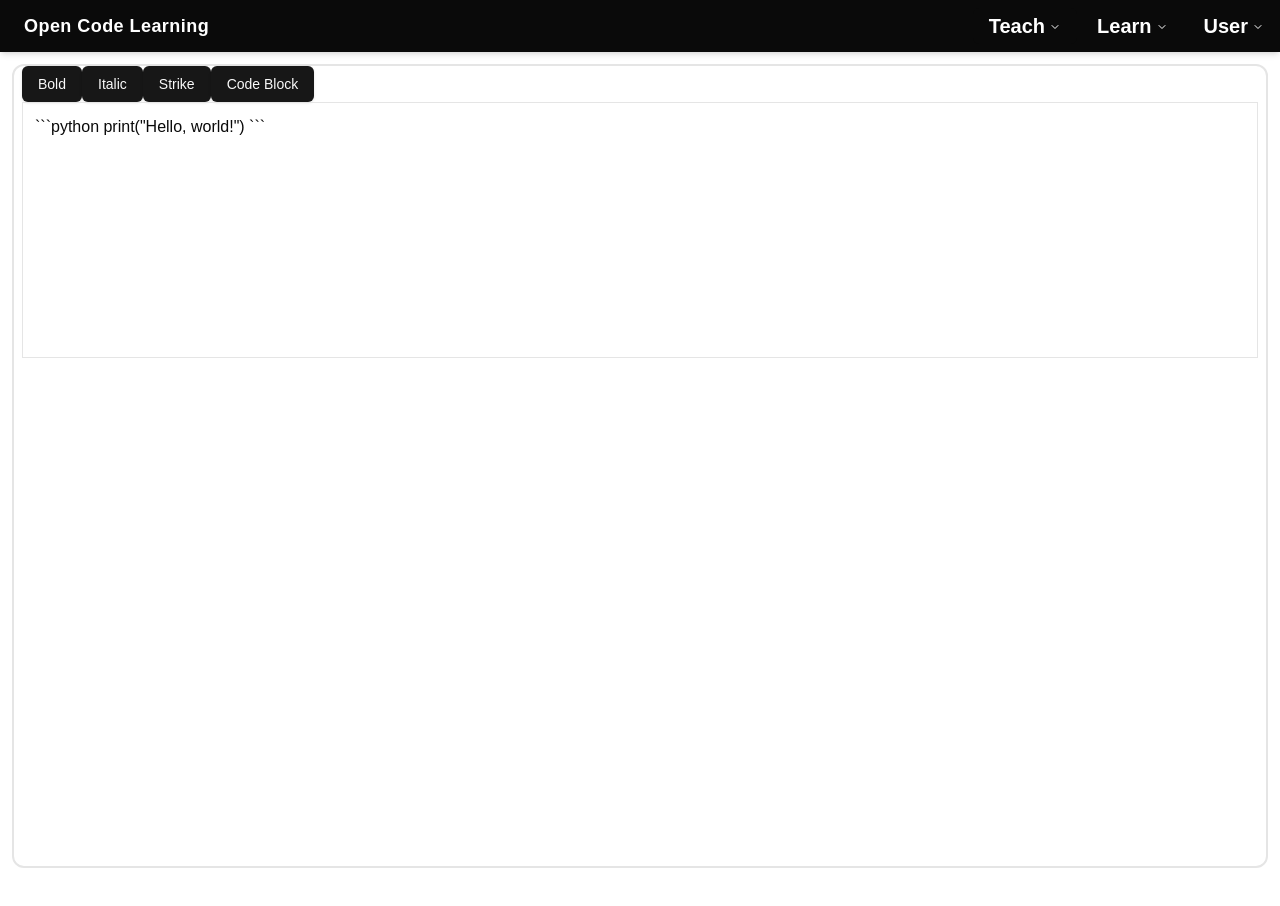
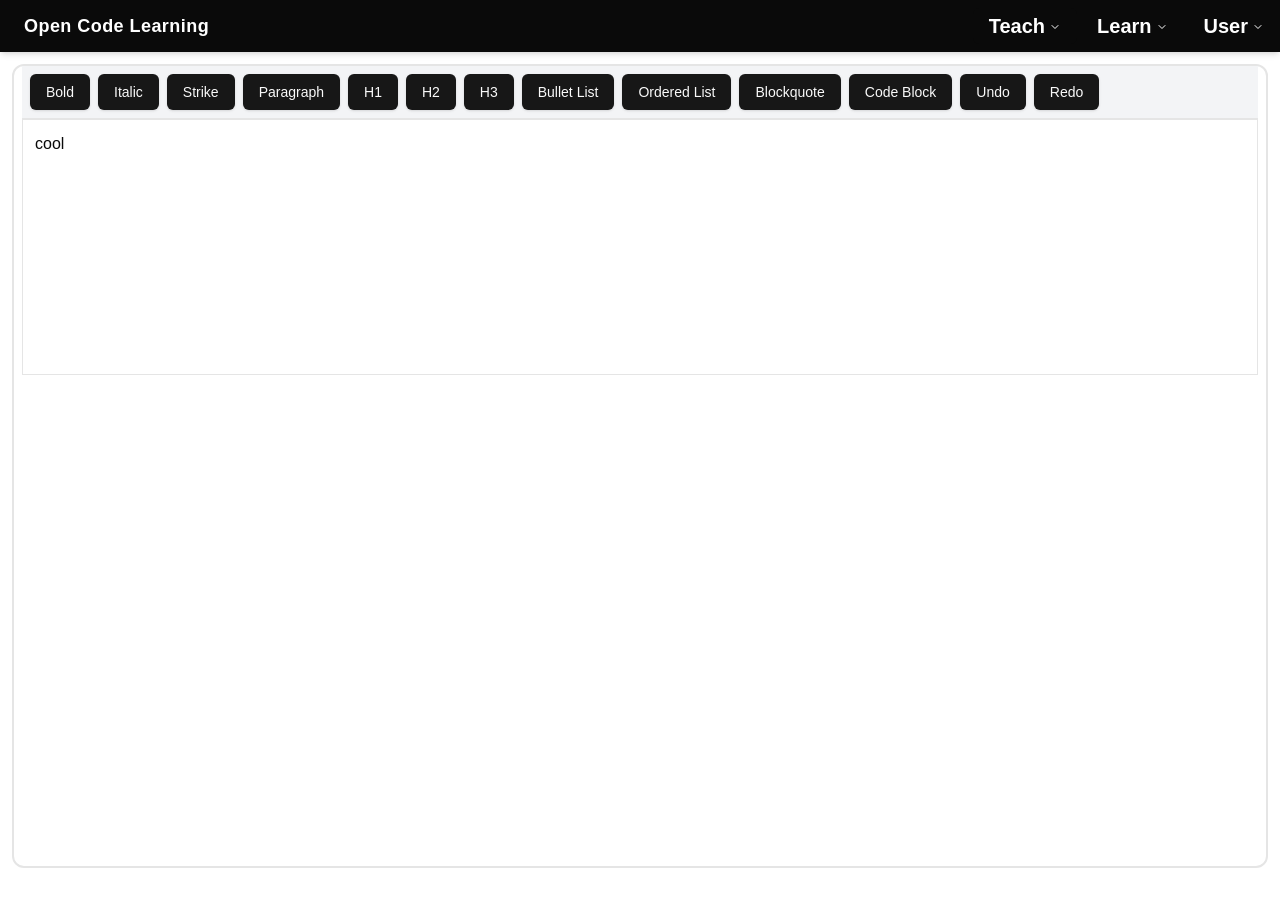
Before and after one commit to hdmGOAT/codelearnproject, a Next.js app in the folder frontend/: page /teach/create in a window 1280 px wide. Shown: the top 906 px of the page. Built offline with nearby package versions, Linux system fonts and the light colour scheme.

Commit message:
starting to style

```diff
--- a/frontend/app/globals.css
+++ b/frontend/app/globals.css
@@ -71,11 +71,11 @@ body {
   }
 }
 
-pre {
+.rich-editor pre {
   @apply bg-gray-900 text-gray-200 p-4 rounded-lg overflow-x-auto;
 }
 
-code {
+.rich-editor code {
   @apply font-mono text-sm;
 }
 
--- a/frontend/components/RichTextEditor.tsx
+++ b/frontend/components/RichTextEditor.tsx
@@ -20,9 +20,7 @@ const RichTextEditor = () => {
       }),
     ],
     content: `
-    \`\`\`python
-print("Hello, world!")
-\`\`\`
+    <p> cool </p>
 
     `,
     immediatelyRender: false,
@@ -34,8 +32,9 @@ print("Hello, world!")
   });
 
   return (
-    <div className="editor w-full h-screen">
-      <div className="toolbar  w-full">
+    <div className="rich-editor w-full h-screen">
+      <div className="toolbar w-full flex gap-2 p-2 border-b bg-gray-100 overflow-scroll">
+        {/* Text Formatting */}
         <Button onClick={() => editor?.chain().focus().toggleBold().run()}>
           Bold
         </Button>
@@ -45,8 +44,63 @@ print("Hello, world!")
         <Button onClick={() => editor?.chain().focus().toggleStrike().run()}>
           Strike
         </Button>
+
+        {/* Headers */}
+        <Button onClick={() => editor?.chain().focus().setParagraph().run()}>
+          Paragraph
+        </Button>
+        <Button
+          onClick={() =>
+            editor?.chain().focus().toggleHeading({ level: 1 }).run()
+          }
+        >
+          H1
+        </Button>
+        <Button
+          onClick={() =>
+            editor?.chain().focus().toggleHeading({ level: 2 }).run()
+          }
+        >
+          H2
+        </Button>
+        <Button
+          onClick={() =>
+            editor?.chain().focus().toggleHeading({ level: 3 }).run()
+          }
+        >
+          H3
+        </Button>
+
+        {/* Lists */}
+        <Button
+          onClick={() => editor?.chain().focus().toggleBulletList().run()}
+        >
+          Bullet List
+        </Button>
+        <Button
+          onClick={() => editor?.chain().focus().toggleOrderedList().run()}
+        >
+          Ordered List
+        </Button>
+
+        {/* Blockquote */}
+        <Button
+          onClick={() => editor?.chain().focus().toggleBlockquote().run()}
+        >
+          Blockquote
+        </Button>
+
+        {/* Code Block */}
         <Button onClick={() => editor?.chain().focus().toggleCodeBlock().run()}>
           Code Block
+        </Button>
+
+        {/* Undo/Redo */}
+        <Button onClick={() => editor?.chain().focus().undo().run()}>
+          Undo
+        </Button>
+        <Button onClick={() => editor?.chain().focus().redo().run()}>
+          Redo
         </Button>
       </div>
       <EditorContent className=" size-full" editor={editor} />
```
